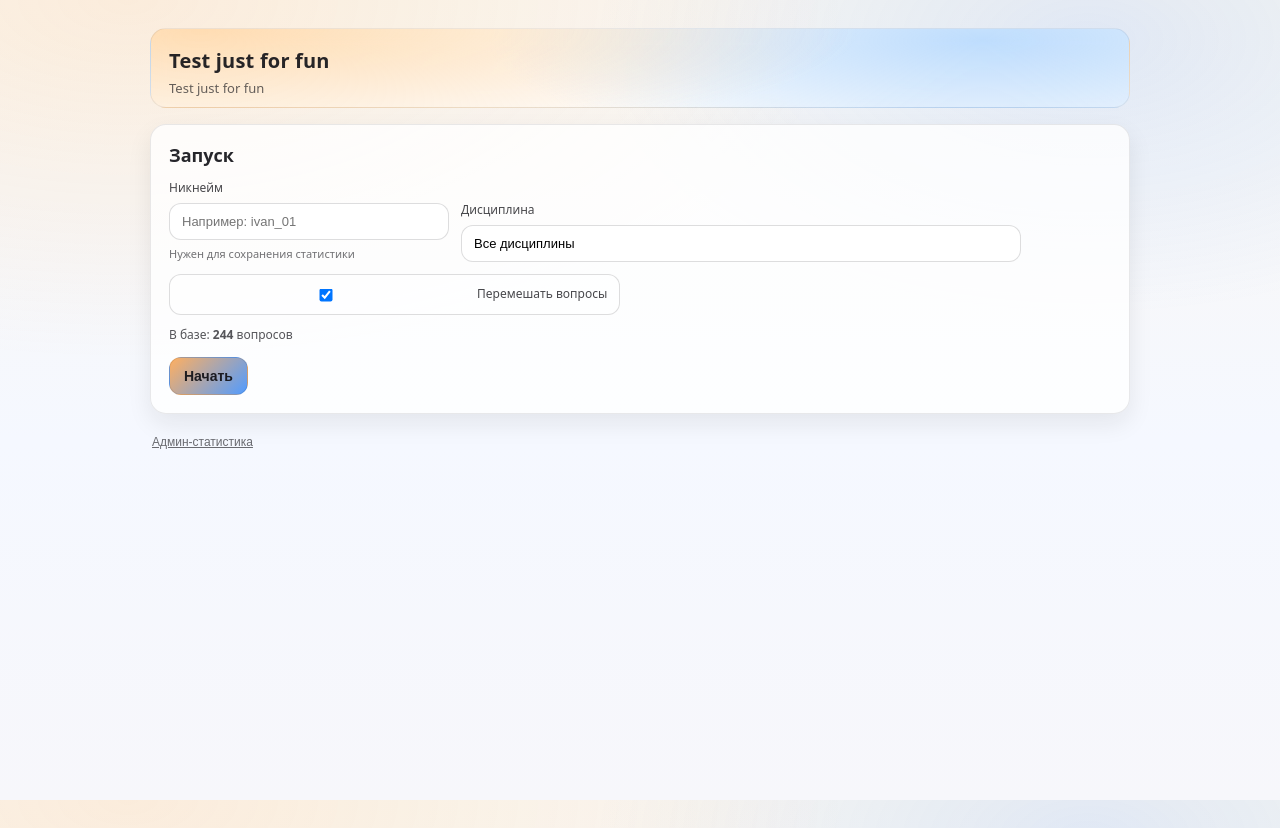
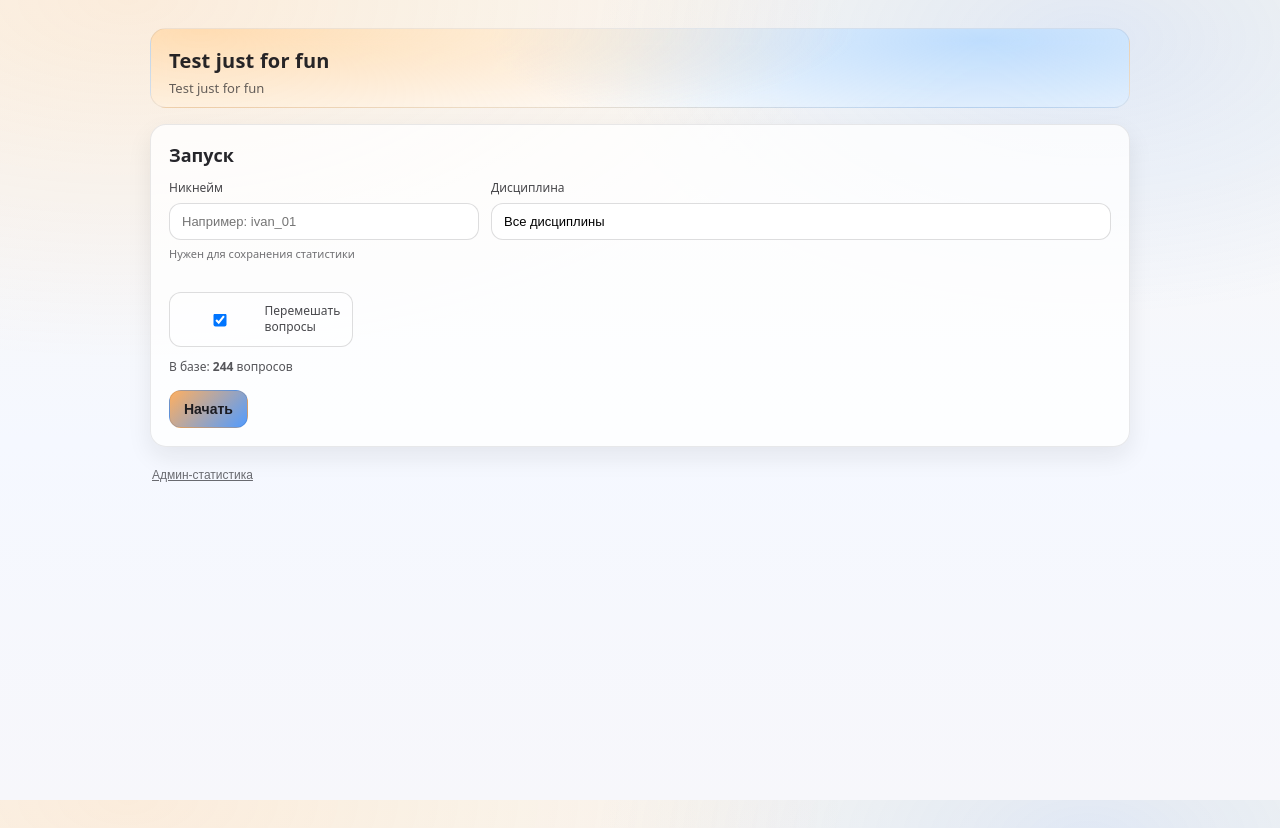
Before and after one commit to volfmessing-dev/exam, a React (Vite) app in the folder web/: page / in a window 1280 px wide. Built offline with nearby package versions, Linux system fonts and the light colour scheme.

Commit message:
Fix setup form layout

```diff
--- a/web/src/App.css
+++ b/web/src/App.css
@@ -96,7 +96,7 @@
 .formRow {
   display: flex;
   gap: 12px;
-  align-items: flex-end;
+  align-items: flex-start;
   flex-wrap: wrap;
 }
 
@@ -108,13 +108,23 @@ label {
   color: rgba(20, 20, 25, 0.78);
 }
 
+.field {
+  flex: 1 1 260px;
+  min-width: 240px;
+}
+
+.fieldDiscipline {
+  flex: 2 1 520px;
+}
+
 select {
   appearance: none;
   border-radius: 12px;
   border: 1px solid rgba(20, 20, 25, 0.14);
   background: rgba(255, 255, 255, 0.9);
   padding: 10px 12px;
-  min-width: min(560px, 80vw);
+  width: 100%;
+  min-width: 0;
   font-size: 13px;
 }
 
@@ -123,7 +133,8 @@ input {
   border: 1px solid rgba(20, 20, 25, 0.14);
   background: rgba(255, 255, 255, 0.9);
   padding: 10px 12px;
-  min-width: min(280px, 60vw);
+  width: 100%;
+  min-width: 0;
   font-size: 13px;
 }
 
@@ -137,6 +148,7 @@ input {
   align-items: center;
   gap: 8px;
   padding: 10px 12px;
+  margin-top: 18px;
   border-radius: 12px;
   border: 1px solid rgba(20, 20, 25, 0.14);
   background: rgba(255, 255, 255, 0.65);
--- a/web/src/App.tsx
+++ b/web/src/App.tsx
@@ -283,7 +283,7 @@ function App() {
         <section className="panel">
           <h1>Запуск</h1>
           <div className="formRow">
-            <label>
+            <label className="field">
               Никнейм
               <input
                 value={nickname}
@@ -294,7 +294,7 @@ function App() {
               />
               <span className="help">Нужен для сохранения статистики</span>
             </label>
-            <label>
+            <label className="field fieldDiscipline">
               Дисциплина
               <select
                 value={discipline}
```
